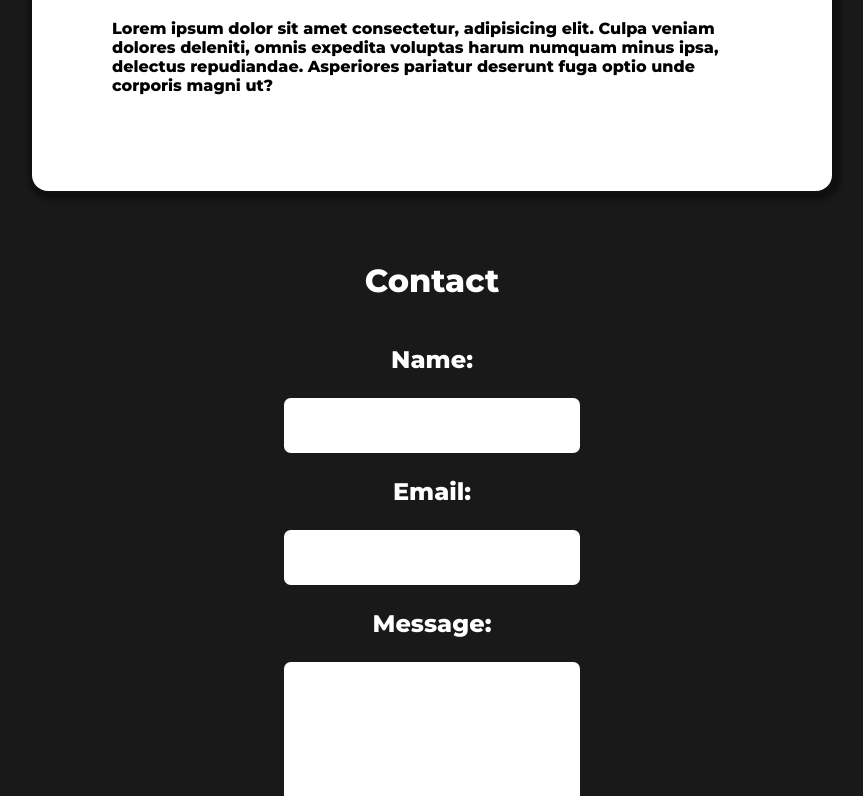
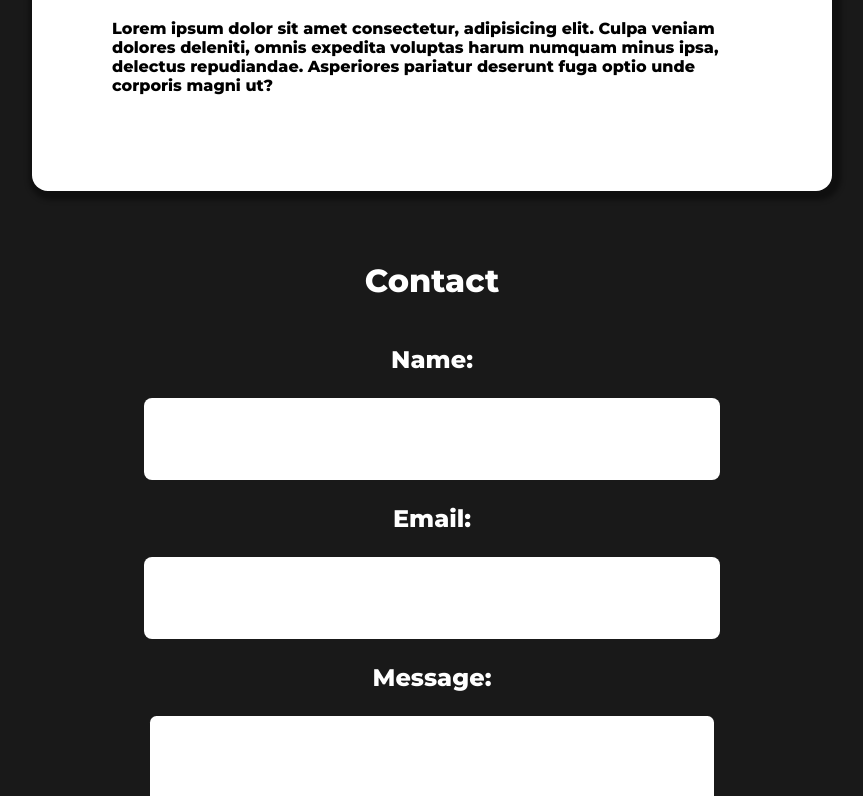
Before and after one commit to keeganl/keegan-site, a React (Create React App) app: page / in a window 1280 px wide. Shown: the part 2001-2797 px from the top of the page, without its empty margins (208-1071 px from the left). Built offline with nearby package versions, Linux system fonts and the light colour scheme; the HTML template or start-up script is replaced by a standard one; a web font is replaced by a local one.

Commit message:
Resizing contact form

```diff
--- a/src/components/ProjCard.js
+++ b/src/components/ProjCard.js
@@ -8,7 +8,7 @@ class ProjCard extends Component {
         <h4>
           Link:
           <a
-            href="https://interior-design-wirls.herokuapp.com/"
+            href={this.props.link}
             target="_blank"
             rel="noopener noreferrer"
           >
--- a/src/components/Timeline/TimelinePath.js
+++ b/src/components/Timeline/TimelinePath.js
@@ -10,18 +10,18 @@ class TimelinePath extends Component {
         <VerticalTimeline>
           <VerticalTimelineElement
             className="vertical-timeline-element--work"
-            date="2015 - 2016"
-            iconStyle={{ background: "#FF6B6B", color: "#fff" }}
+            date="January 2019 - Present"
+            iconStyle={{ background: "#FA9C39", color: "#fff" }}
           >
             <h3 className="vertical-timeline-element-title">
-              Optical Integrity
+              Jellyfish Health
             </h3>
             <h4 className="vertical-timeline-element-subtitle">
-              R&D Technician
+              Development Intern
             </h4>
             <p>
-              Creative Direction, User Experience, Visual Design, Project
-              Management, Team Leading
+              Creative Direction, User Experience, Visual Design, SEO,
+              Online Marketing
             </p>
           </VerticalTimelineElement>
           <VerticalTimelineElement
@@ -42,18 +42,18 @@ class TimelinePath extends Component {
           </VerticalTimelineElement>
           <VerticalTimelineElement
             className="vertical-timeline-element--work"
-            date="January 2019 - Present"
-            iconStyle={{ background: "#FA9C39", color: "#fff" }}
+            date="2015 - 2016"
+            iconStyle={{ background: "#FF6B6B", color: "#fff" }}
           >
             <h3 className="vertical-timeline-element-title">
-              Jellyfish Health
+              Optical Integrity
             </h3>
             <h4 className="vertical-timeline-element-subtitle">
-              Development Intern
+              R&D Technician
             </h4>
             <p>
-              Creative Direction, User Experience, Visual Design, SEO,
-              Online Marketing
+              Creative Direction, User Experience, Visual Design, Project
+              Management, Team Leading
             </p>
           </VerticalTimelineElement>
         </VerticalTimeline>
--- a/src/styles/App.css
+++ b/src/styles/App.css
@@ -223,7 +223,7 @@
   -webkit-box-align: center;
       -ms-flex-align: center;
           align-items: center;
-  margin: 0 5vw;
+  margin-bottom: 2em;
 }
 
 .centerLabel {
@@ -251,20 +251,21 @@
 .formItem {
   color: #141414;
   background-color: #FFF;
-  width: 20vw;
-  padding: 1.5em;
+  width: 40vw;
+  padding: 2em;
   border-radius: 0.5em;
   border: 0;
+  font-size: 1em;
 }
 
 .formButton {
   font-family: 'Montserrat', sans-serif;
-  font-size: .7em;
+  font-size: 1em;
   cursor: pointer;
   color: #FFF;
   background-color: #02B6E2;
-  padding: 1em 3.5em;
-  margin: 1em;
+  padding: 2em 5em;
+  margin: 2.7em;
   border-radius: 0.5em;
   border: 0;
   -webkit-transition: 0.4s;
--- a/src/styles/_contact.scss
+++ b/src/styles/_contact.scss
@@ -5,7 +5,7 @@
   flex-flow: column nowrap;
   justify-content: flex-start;
   align-items: center;
-  margin: 0 5vw;
+  margin-bottom: 2em;
 }
 
 .centerLabel {
@@ -24,20 +24,21 @@
 .formItem {
   color: #141414;
   background-color: #FFF;
-  width: 20vw;
-  padding: 1.5em;
+  width: 40vw;
+  padding: 2em;
   border-radius: 0.5em;
   border: 0;
+  font-size: 1em;
 }
 
 .formButton {
   font-family: 'Montserrat', sans-serif;
-  font-size: .7em;
+  font-size: 1em;
   cursor: pointer;
   color: #FFF;
   background-color: #02B6E2;
-  padding: 1em 3.5em;
-  margin: 1em;
+  padding: 2em 5em;
+  margin: 2.7em;
   border-radius: 0.5em;
   border: 0;
   transition: 0.4s;
```
Also changed, not shown: 1 other file (tests, documents, lock files or other folders).
